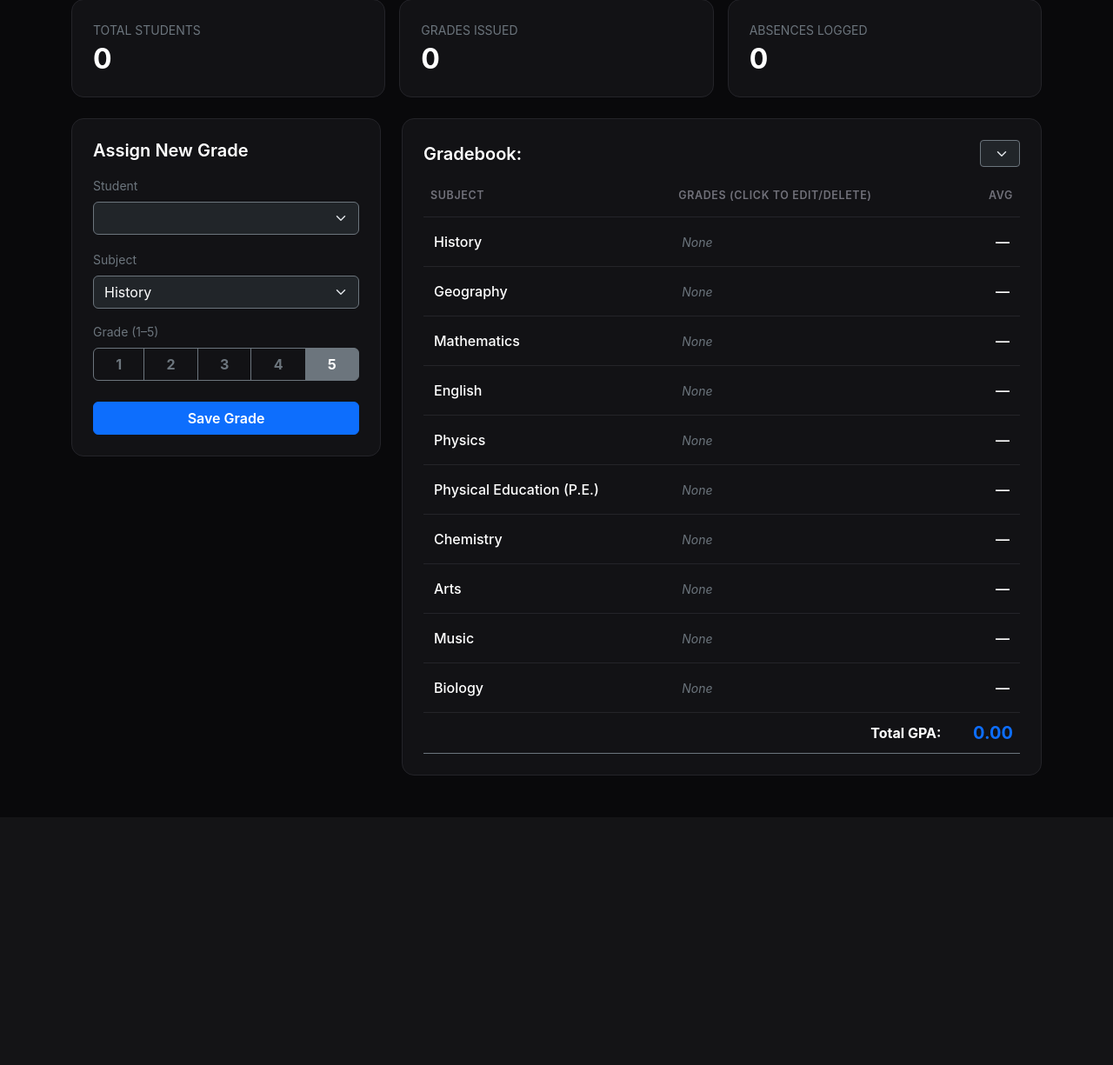
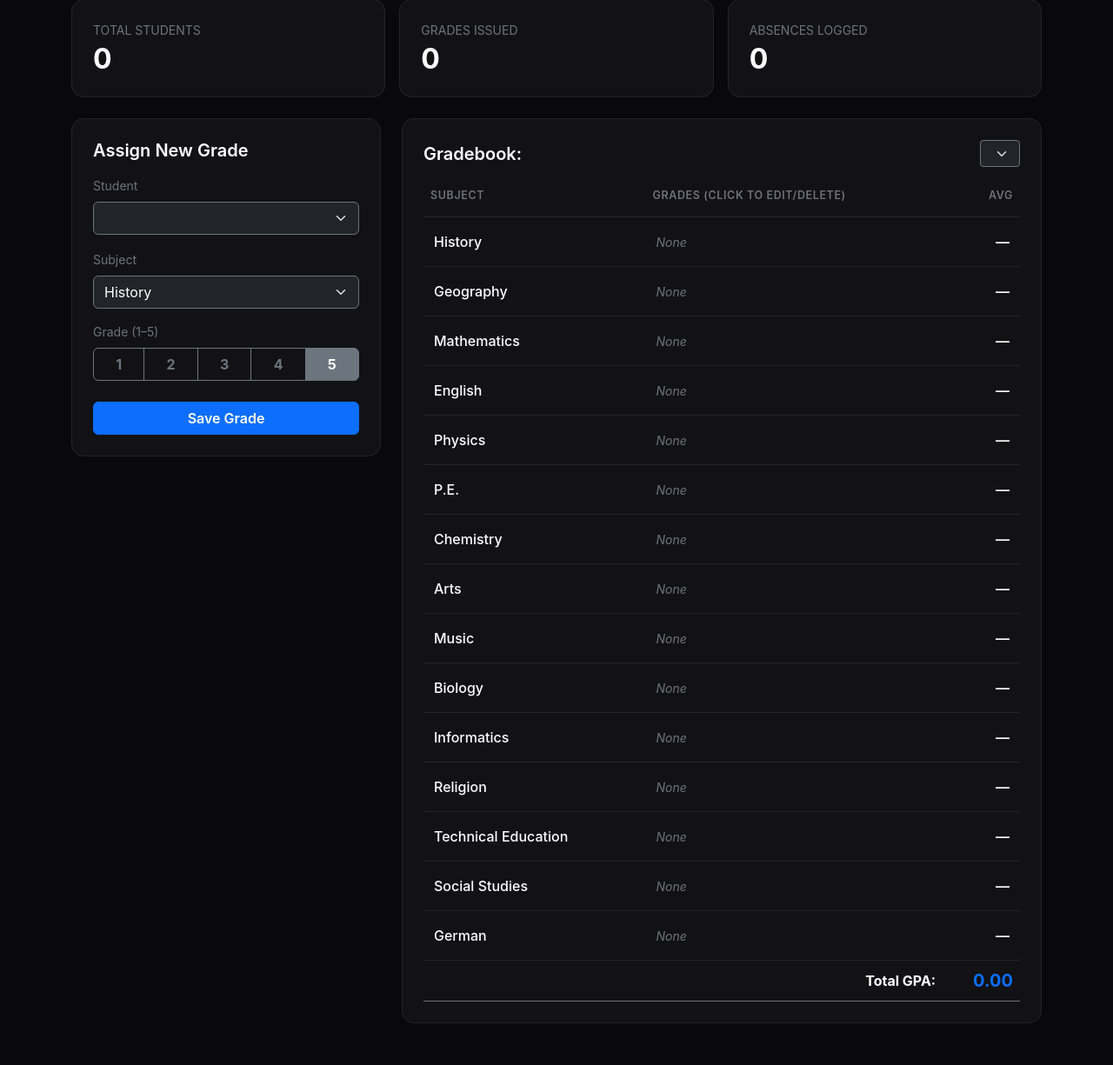
Before and after one commit to amarnuhanovic23/finalproject_ednevnik, a PHP site: page /teacher_dashboard.php in a window 1280 px wide. Shown: the part 224-1449 px from the top of the page at 87% size. Before the commit the page ends 1116 px from the top, so only its background shows below. Run offline with PHP 8.4, Linux system fonts and the light colour scheme; the visitor is signed in with stand-in values (Sample User, id 1); data that the repository does not hold is empty.

Commit message:
jos malo

```diff
--- a/teacher_actions.php
+++ b/teacher_actions.php
@@ -15,7 +15,9 @@ if ($_SERVER['REQUEST_METHOD'] !== 'POST') {
 $subjects_map = [
     'history' => 'History', 'geo' => 'Geography', 'math' => 'Mathematics',
     'english' => 'English', 'physics' => 'Physics', 'pe' => 'P.E.',
-    'chemistry' => 'Chemistry', 'arts' => 'Arts', 'music' => 'Music', 'bio' => 'Biology'
+    'chemistry' => 'Chemistry', 'arts' => 'Arts', 'music' => 'Music',
+     'bio' => 'Biology', 'info' => 'Informatics', 'vjer' => 'Religion',
+     'teh' => 'Technical Education', 'soc' => 'Social Studies', 'ger' => 'German'
 ];
 
 $action     = $_POST['action'] ?? '';
--- a/teacher_dashboard.php
+++ b/teacher_dashboard.php
@@ -14,8 +14,10 @@ $error_msg        = $_GET['error'] ?? '';
 
 $subjects_map = [
     'history' => 'History', 'geo' => 'Geography', 'math' => 'Mathematics',
-    'english' => 'English', 'physics' => 'Physics', 'pe' => 'Physical Education (P.E.)',
-    'chemistry' => 'Chemistry', 'arts' => 'Arts', 'music' => 'Music', 'bio' => 'Biology'
+    'english' => 'English', 'physics' => 'Physics', 'pe' => 'P.E.',
+    'chemistry' => 'Chemistry', 'arts' => 'Arts', 'music' => 'Music',
+     'bio' => 'Biology', 'info' => 'Informatics', 'vjer' => 'Religion',
+     'teh' => 'Technical Education', 'soc' => 'Social Studies', 'ger' => 'German'
 ];
 
 $students = $conn->query("SELECT id, name, surname, dob, username FROM users WHERE role = 'student' ORDER BY surname ASC, name ASC")->fetchAll(PDO::FETCH_ASSOC);
```
Also changed, not shown: student_dashboard.php (+5 -10 lines).
